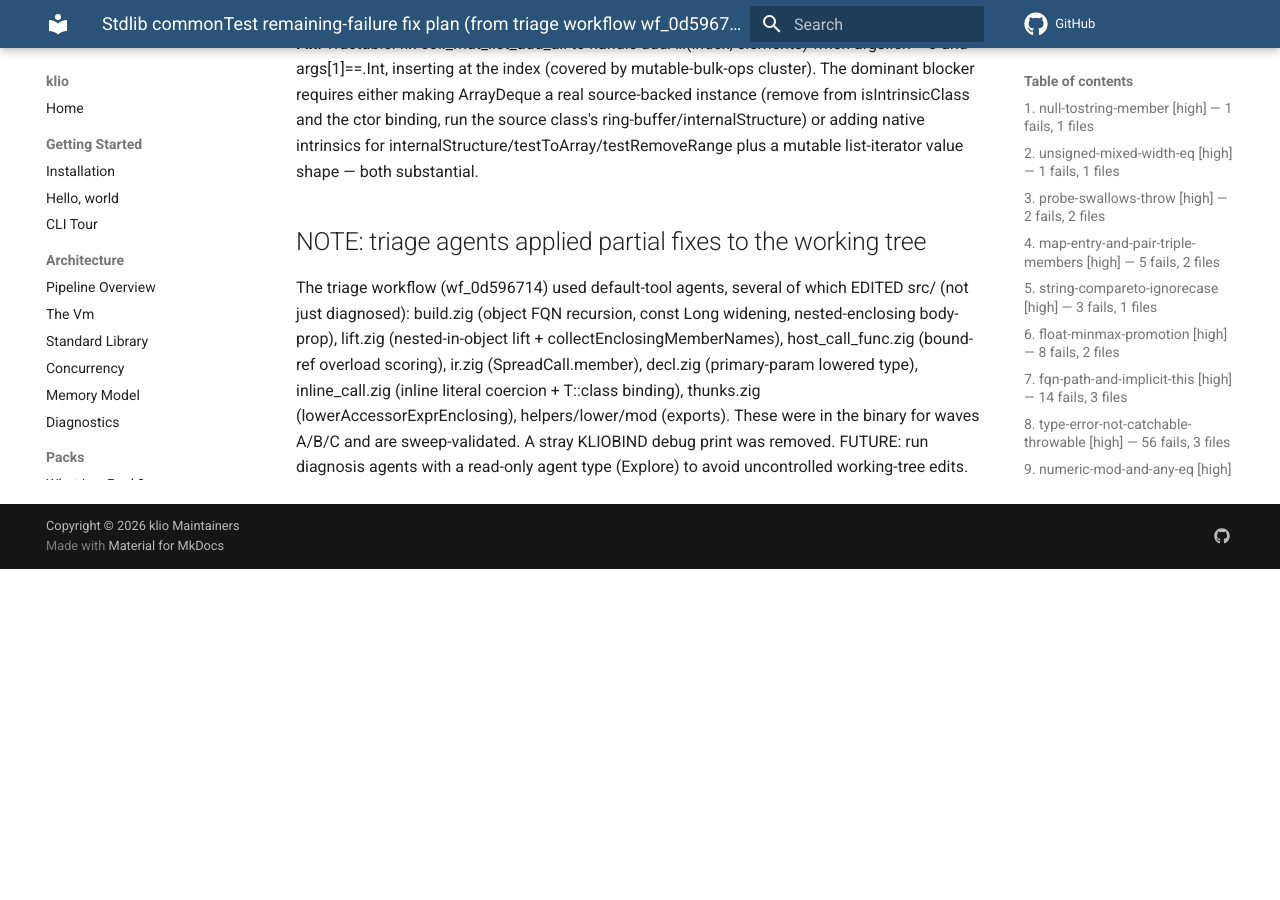
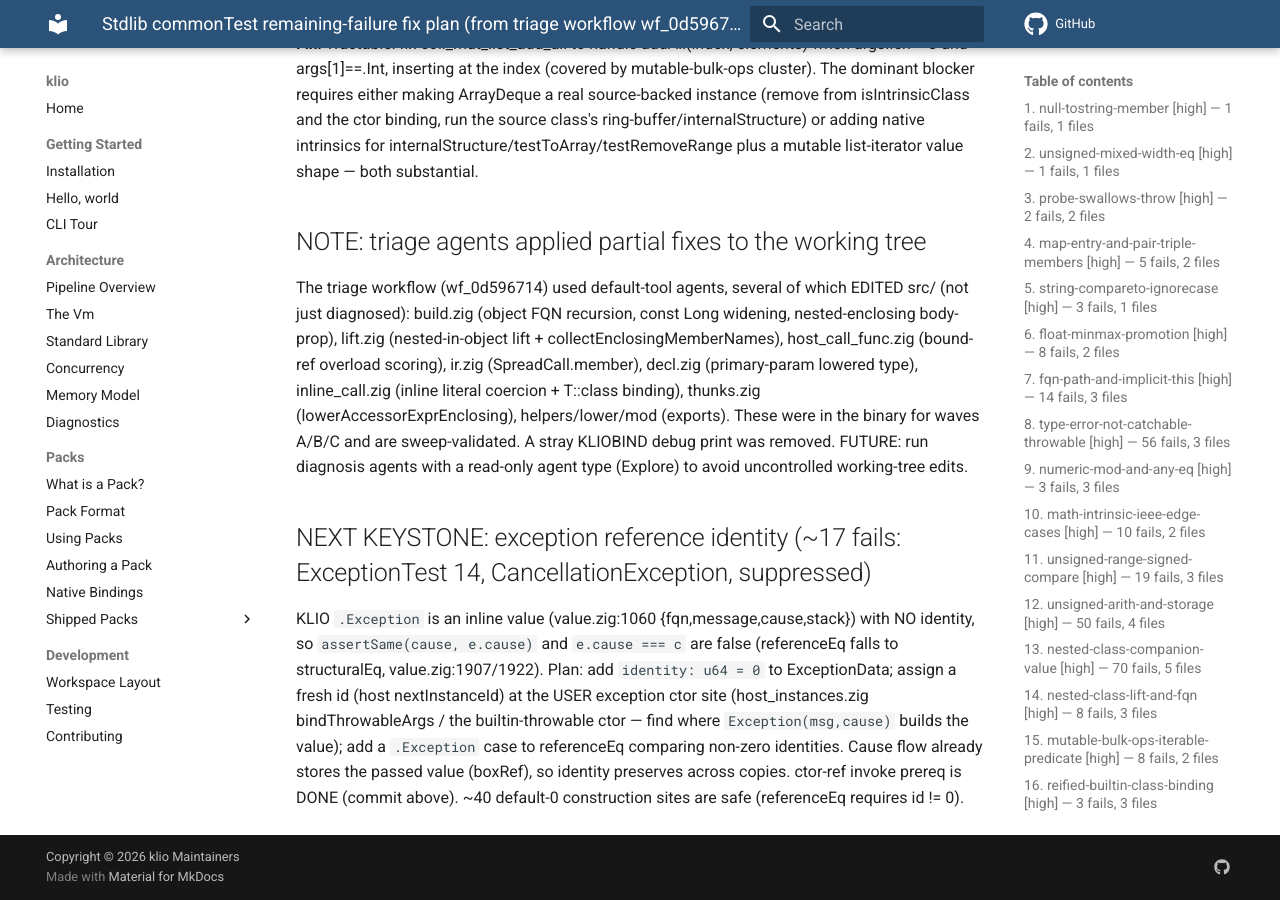
Before and after one commit to DrewCarlson/klio, an MkDocs documentation site: the page built from docs/stdlib-fix-plan.md, in a window 1280 px wide and 900 px high, scrolled down 17842 px. Built offline with MkDocs 1.6.1 and Material for MkDocs 9.7.7, drawn with Linux system fonts in a browser that asks for light colours; comment, search, counter and statistics services are not loaded; before the commit the page ends 18411 px from its top, so only the background shows below that.

Commit message:
docs: exception-identity keystone plan

```diff
--- a/docs/stdlib-fix-plan.md
+++ b/docs/stdlib-fix-plan.md
@@ -259,3 +259,13 @@ inline_call.zig (inline literal coercion + T::class binding), thunks.zig
 binary for waves A/B/C and are sweep-validated. A stray KLIOBIND debug print was
 removed. FUTURE: run diagnosis agents with a read-only agent type (Explore) to
 avoid uncontrolled working-tree edits.
+
+## NEXT KEYSTONE: exception reference identity (~17 fails: ExceptionTest 14, CancellationException, suppressed)
+KLIO `.Exception` is an inline value (value.zig:1060 {fqn,message,cause,stack}) with NO
+identity, so `assertSame(cause, e.cause)` and `e.cause === c` are false (referenceEq falls to
+structuralEq, value.zig:1907/1922). Plan: add `identity: u64 = 0` to ExceptionData; assign a
+fresh id (host nextInstanceId) at the USER exception ctor site (host_instances.zig
+bindThrowableArgs / the builtin-throwable ctor — find where `Exception(msg,cause)` builds the
+value); add a `.Exception` case to referenceEq comparing non-zero identities. Cause flow already
+stores the passed value (boxRef), so identity preserves across copies. ctor-ref invoke prereq is
+DONE (commit above). ~40 default-0 construction sites are safe (referenceEq requires id != 0).
```
